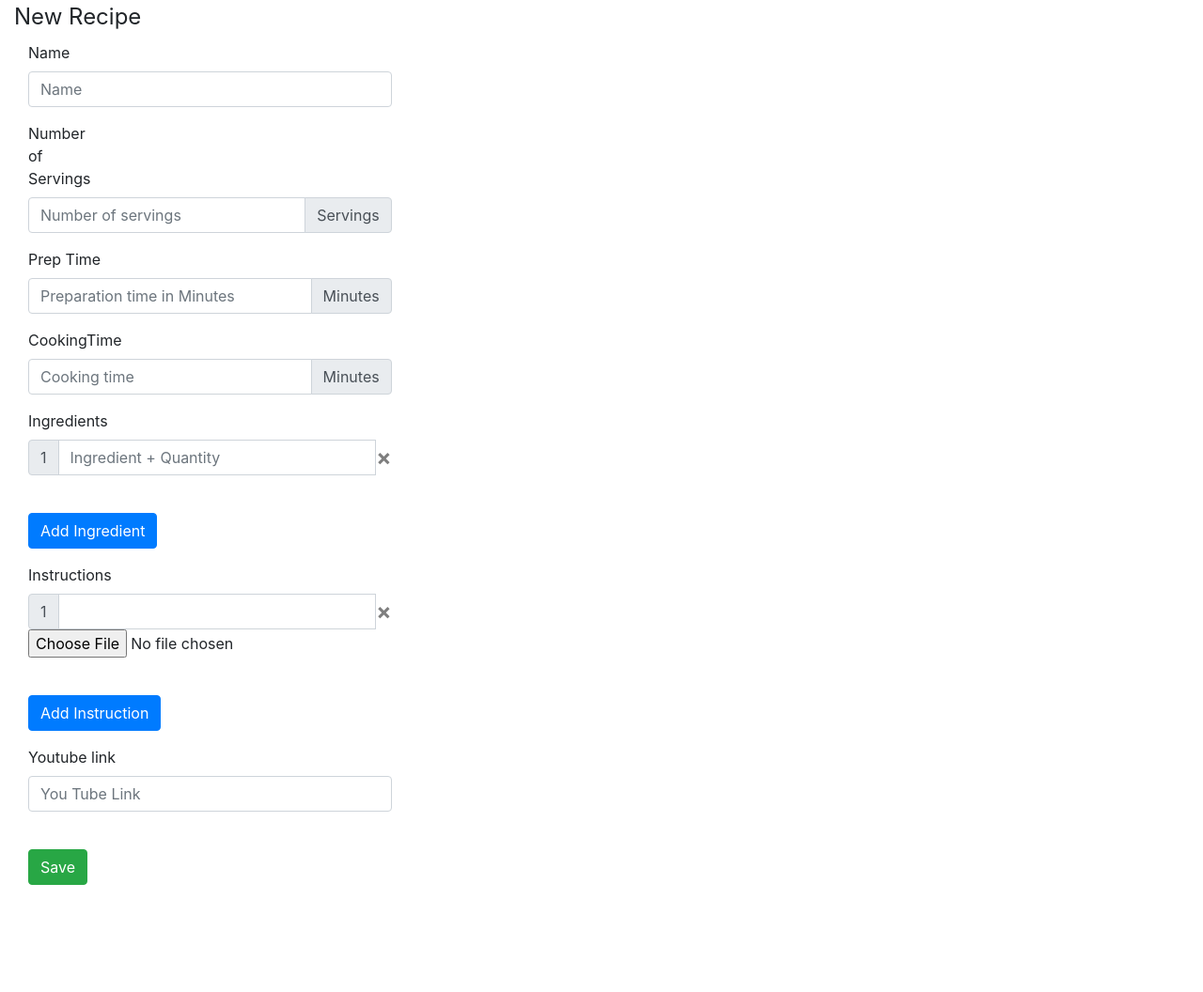
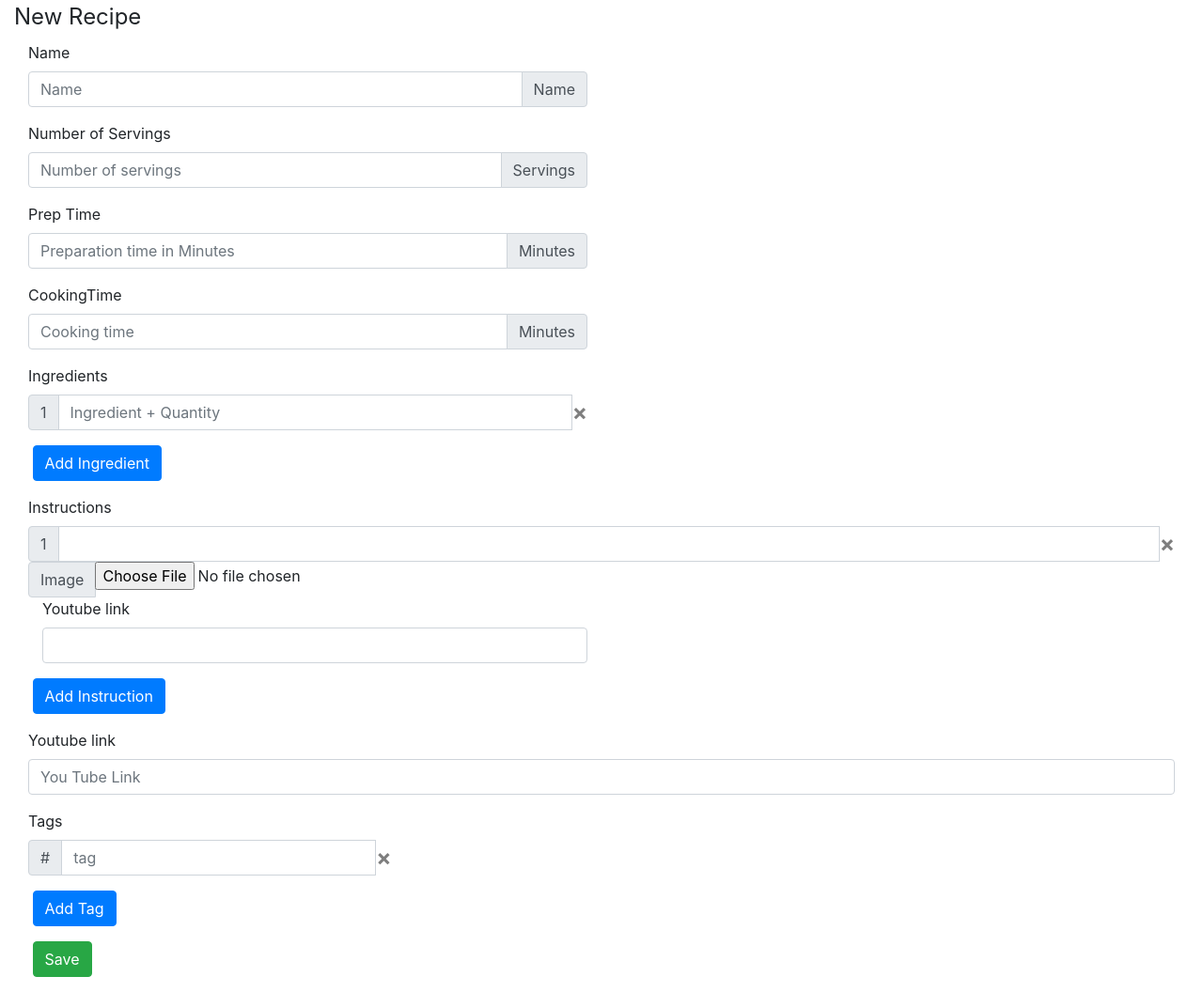
Before and after one commit to kp122/Share, a website: page index.html in a window 1280 px wide. Shown: the whole page at 94% size. Before the commit the page ends 958 px from the top, so only its background shows below. Drawn offline with nearby package versions, Linux system fonts and the light colour scheme.

Commit message:
added instruction vids and pics. added tags

```diff
--- a/app.js
+++ b/app.js
@@ -42,22 +42,27 @@ function onAddInstructionClk(){
 
     var counter = onAddInstructionClk.counter;
 
-    var vals = [];
+    var valsText = [];
+    var valsLinks = [];
 
     //save the imput box values
     for (i = 0; i < counter; i++) {
-        vals.push($("#Instruction" + i).val());
+        valsText.push($("#Instruction" + i).val());
+        valsLinks.push($("#vidins"+i).val());
     }
 
-    document.getElementById("InstructionGroup").innerHTML +=  "<div id=\"ins"+counter+"\">"+
-              "<input id=\"Instruction"+counter+"\" name=\"Instruction0Name\" type=\"text\" placeholder=\"Instruction\" class=\"form-control input-md\" required>"+
-              "<button type=\"button\" class=\"close\" aria-label=\"Close\" onclick=\"onRemoveInstruction('ins"+counter+"')\">"+
-              "<span aria-hidden=\"true\">&times;</span>"+
-              "</button></div>"
+    document.getElementById("InstructionGroup").innerHTML += "<div id='ins"+counter+"'><div class='input-group'><div class='input-group-prepend'>"+
+    "<div class='input-group-text'>"+(counter+1)+"</div></div><input id='Instruction"+counter+"' name='Instruction"+counter+"Name' class='form-control' type='text' required>"+
+    "<button type='button' class='close' aria-label='Close' onclick=\"onRemoveInstruction('ins"+counter+"')\"><span aria-hidden='true'>&times;</span>"+
+    "</button></div><div class='input-group'><div class='input-group-prepend'><div class='input-group-text' for='imgInp"+counter+"'>Image</div>"+
+    "</div><input type='file' id='imgInp"+counter+"' onchange=\"onImageSelect('"+counter+"')\" /></div><div id='img"+counter+"'></div><div class='col-md-6'>"+
+    "<label class='control-label' for='vidins"+counter+"'>Youtube link</label><input id='vidins"+counter+"' name='vid-ins"+counter+"' class='form-control' type='text'>"+
+    "</div></div>";
 
     //restore the input box values
     for (i = 0; i < counter; i++) {
-        $("#Instruction" + i).val(vals[i]);
+        $("#Instruction" + i).val(valsText[i]);
+        $("#vidins"+i).val(valsLinks[i]);
     }
 
     onAddInstructionClk.counter++;
@@ -95,6 +100,45 @@ function onAddIngredientClk() {
 }
 
 
+
+function onAddTagClk() {
+
+    if (typeof onAddTagClk.counter == 'undefined') {
+        // It has not... perform the initialization
+        onAddTagClk.counter = 1;
+    }
+
+    var vals = [];
+    var counter = onAddTagClk.counter;
+
+    //save the imput box values
+    for (i = 0; i < counter; i++) {
+        alert("pushing " + $("#tag" + i).val());
+    }
+
+    //add a new input box
+    document.getElementById("tags").innerHTML +="<div id='recipetag"+counter+"'><div class='input-group'><div class='input-group-prepend'>"+
+    "<div class='input-group-text'>#</div></div><input id='tag"+counter+"' name='recipetag"+counter+"name' type='text' placeholder='tag' class='form-control input-md'>"+
+    "<button type='button' class='close' aria-label='Close' onclick=\"onRemoveTag('recipetag"+counter+"')\"><span aria-hidden='true'>&times;</span>"+
+    "</button></div></div>";
+
+    //restore the input box values
+    for (i = 0; i < counter; i++) {
+        $("#tag" + i).val(vals[i]);
+    }
+
+    onAddTagClk.counter++;
+}
+
+function onRemoveTag(id) {
+    var element = document.getElementById(id);
+    element.outerHTML = "";
+    onAddTagClk.counter--;
+
+    delete element;
+}
+
+
 function onRemoveInstruction(id) {
     var element = document.getElementById(id);
     element.outerHTML = "";
@@ -111,6 +155,25 @@ function onRemoveIngredient(id) {
     delete element;
 }
 
-function onChoseImage(id){
-    window.alert("Selected pic");
+function readURL(input,id) {
+
+    if (input.files && input.files[0]) {
+      var reader = new FileReader();
+
+      reader.onload = function(e) {
+        document.getElementById("img"+id).innerHTML="<img width=\"200\" height=\"200\" id=\"imgtag"+id+"\" src=\"#\" />"
+        $('#imgtag'+id).attr('src', e.target.result);
+      }
+      reader.readAsDataURL(input.files[0]);
+    }
 }
+
+
+$(document).ready(function () {
+
+});
+
+
+function onImageSelect(id){
+    readURL(document.getElementById("imgInp"+id),id);
+}
--- a/index.html
+++ b/index.html
@@ -27,61 +27,54 @@
         <legend>New Recipe</legend>
 
         <!-- name-->
-        <div class="form-group">
-
-          <label class="col-md-4 control-label" for="Name">Name</label>
-
-          <div class="col-md-4">
+        <div class="form-group col-md-6">
+          <label class="control-label" for="Name">Name</label>
+          <div class="input-group">
             <input id="Name" name="Name" type="text" placeholder="Name" class="form-control input-md" required>
+            <div class="input-group-append">
+              <span class="input-group-text">Name</span>
             </div>
-
-
+          </div>
         </div>
 
         <!-- Number of Servings-->
-        <div class="form-group">
-          <label class="col-md-1 control-label" for="Servings">Number of Servings</label>
-          <div class="col-md-4">
+        <div class="form-group col-md-6">
+          <label class="control-label" for="Servings">Number of Servings</label>
           <div class="input-group">
             <input id="Servings" name="Servings" class="form-control" placeholder="Number of servings" type="text" required="">
             <div class="input-group-append">
               <span class="input-group-text">Servings</span>
             </div>
           </div>
+
         </div>
-        </div>
+
         <!-- prep time-->
-        <div class="form-group">
-          <label class="col-md-4 control-label" for="PrepTime">Prep Time</label>
-          <div class="col-md-4">
+        <div class="form-group col-md-6">
+          <label class="control-label" for="PrepTime">Prep Time</label>
           <div class="input-group">
             <input id="PrepTime" name="PrepTime" class="form-control" placeholder="Preparation time in Minutes" type="text" required="">
             <div class="input-group-append">
               <span class="input-group-text">Minutes</span>
             </div>
           </div>
+        </div>
 
-          </div>
-        </div>
         <!-- Minutes-->
-        <div class="form-group">
-          <label class="col-md-4 control-label" for="CookingTime">CookingTime</label>
-          <div class="col-md-4">
+        <div class="form-group col-md-6">
+          <label class="control-label" for="CookingTime">CookingTime</label>
           <div class="input-group">
             <input id="CookingTime" name="Cooking Time" class="form-control" placeholder="Cooking time" type="text" required="">
             <div class="input-group-append">
               <span class="input-group-text">Minutes</span>
             </div>
-
-            </div>
           </div>
         </div>
 
         <!-- ingredients-->
-        <div class="form-group">
-          <label class="col-md-4 control-label" for="Ingredient0">Ingredients</label>
-          <div class="col-md-4" id="IngredientGroup">
-
+        <div class="form-group col-md-6">
+          <label class="control-label" for="Ingredient0">Ingredients</label>
+          <div id="IngredientGroup">
             <div id="ing0">
               <div class="input-group">
                 <div class="input-group-prepend">
@@ -94,66 +87,89 @@
                 </button>
               </div>
             </div>
-
           </div>
         </div>
 
         <!-- Button Add Ingredient -->
-        <div class="form-group">
-          <label class="col-md-4 control-label" for="AddIngredient"></label>
-          <div class="col-md-4" id="AddIngredientButtonGroup">
+        <div class="form-group col-md-6">
+          <label class="control-label" for="AddIngredient"></label>
           <button type="button" id="AddIngredient" name="AddIngredient" class="btn btn-primary" onclick="onAddIngredientClk()">Add Ingredient</button>
         </div>
+
+        <!-- Instructions -->
+        <div class="form-group col-md-12">
+          <label for="Instruction0">Instructions</label>
+          <div id="InstructionGroup">
+            <!-- text instruction-->
+            <div id='ins0'>
+              <div class='input-group'>
+                <div class='input-group-prepend'>
+                  <div class='input-group-text'>1</div>
                 </div>
-
-        <!-- Instructions text -->
-        <div class="form-group">
-          <label class="col-md-4 control-label" for="Instruction0">Instructions</label>
-          <div class="col-md-4" id="InstructionGroup">
-
-            <div id="ins0">
-              <div class="input-group">
-                <div class="input-group-prepend">
-                  <div class="input-group-text">1</div>
-                </div>
-                <input id="Instruction0" name="Instruction0Name" class="form-control" type="text" required>
-                <button type="button" class="close" aria-label="Close" onclick="onRemoveInstruction('ins0')">
-                  <span aria-hidden="true">&times;</span>
+                <input id='Instruction0' name='Instruction0Name' class='form-control' type='text' required>
+                <button type='button' class='close' aria-label='Close' onclick="onRemoveInstruction('ins0')">
+                  <span aria-hidden='true'>&times;</span>
                 </button>
               </div>
-              <input id="inspic0" name="input-b1" type="file" class="file" onchange="onChoseImage(inspic0)">
+              <!-- Choose Image file -->
+              <div class='input-group'>
+                <div class='input-group-prepend'>
+                  <div class='input-group-text' for='imgInp0'>Image</div>
                 </div>
-
-
+                <input type='file' id='imgInp0' onchange="onImageSelect('0')" />
               </div>
+              <div id='img0'></div>
+              <!-- Video Youtube-->
+              <div class='col-md-6'>
+                <label class='control-label' for='vidins0'>Youtube link</label>
+                <input id='vidins0' name="vid-ins0" class='form-control' type='text'>
               </div>
-
-        <!-- Button Add Ingredient -->
-        <div class="form-group">
-          <label class="col-md-4 control-label" for="AddInstruction"></label>
-          <div class="col-md-4" id="AddIngredientButtonGroup">
-            <button type="button" id="AddInstruction" name="AddInstruction" class="btn btn-primary" onclick="onAddInstructionClk()">Add Instruction</button>
-          </div>
-        </div>
-
-
-        <!-- Youtube link-->
-        <div class="form-group">
-          <label class="col-md-4 control-label" for="youtubelink">Youtube link</label>
-          <div class="col-md-4">
-            <div class="input-group">
-              <input id="youtubelink" name="youtubelink" class="form-control" placeholder="You Tube Link" type="text" required>
             </div>
           </div>
         </div>
 
+        <!-- Button Add Instruction -->
+        <div class="form-group col-md-6 ">
+          <label class="control-label" for="AddInstruction"></label>
+          <button type="button" id="AddInstruction" name="AddInstruction" class="btn btn-primary" onclick="onAddInstructionClk()">Add Instruction</button>
+        </div>
+
+        <!-- Youtube link-->
+        <div class="form-group col-md-12">
+          <label class="control-label" for="youtubelink">Youtube link</label>
+          <input id="youtubelink" name="youtubelink" class="form-control" placeholder="You Tube Link" type="text" required>
+        </div>
+
+        <!-- tags-->
+        <div class='form-group col-md-4'>
+          <label class='control-label' for='tag0'>Tags</label>
+          <div id='tags'>
+            <div id='recipetag0'>
+              <div class='input-group'>
+                <div class='input-group-prepend'>
+                  <div class="input-group-text">#</div>
+                </div>
+                <input id='tag0' name='recipetag0name' type='text' placeholder='tag' class='form-control input-md'>
+                <button type='button' class='close' aria-label='Close' onclick="onRemoveTag('recipetag0')">
+                  <span aria-hidden='true'>&times;</span>
+                </button>
+              </div>
+            </div>
+          </div>
+        </div>
+
+        <!-- add tag button-->
+        <div class="form-group col-md-6 ">
+          <label class="control-label" for="AddTag"></label>
+          <button type="button" id="AddTag" name="AddTagName" class="btn btn-primary" onclick="onAddTagClk()">Add Tag</button>
+        </div>
+
         <!-- save reciepe button -->
-        <div class="form-group">
-          <label class="col-md-4 control-label" for="Save"></label>
-          <div class="col-md-4">
+        <div class="form-group col-md-6">
+          <label class="control-label" for="Save"></label>
           <button type="Submit" id="Save" name="Save" class="btn btn-success">Save</button>
         </div>
-        </div>
+
 
       </fieldset>
     </form>
@@ -163,7 +179,7 @@
 
   </div>
 
-  <script src="app.js"></script>
+
 
   <!-- Optional JavaScript -->
   <!-- jQuery first, then Popper.js, then Bootstrap JS -->
@@ -173,6 +189,7 @@
     crossorigin="anonymous"></script>
   <script src="https://stackpath.bootstrapcdn.com/bootstrap/4.1.0/js/bootstrap.min.js" integrity="sha384-uefMccjFJAIv6A+rW+L4AHf99KvxDjWSu1z9VI8SKNVmz4sk7buKt/6v9KI65qnm"
     crossorigin="anonymous"></script>
+  <script src="app.js"></script>
 </body>
 
 </html>
```
Lines whose indentation alone changed are shown as unchanged.
